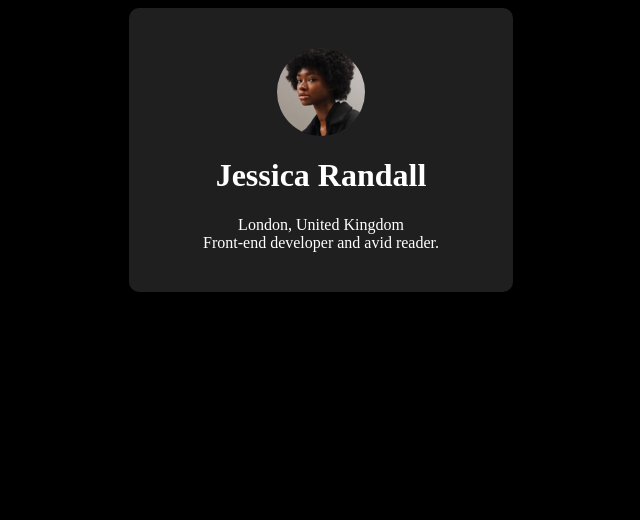
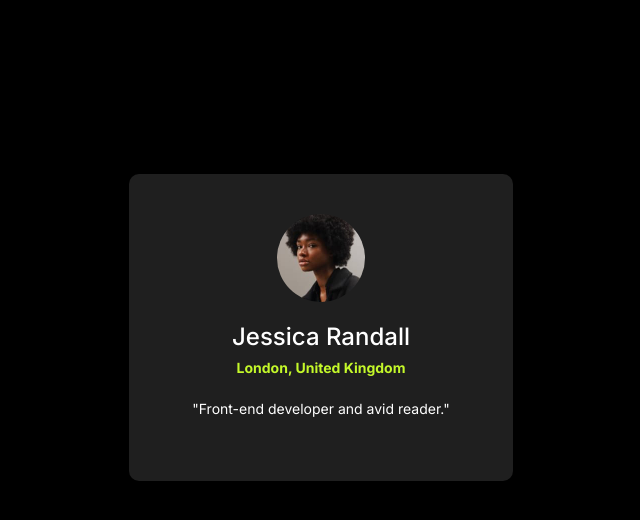
Before and after one commit to eriksleziona/social-links-page, a React (Vite) app: page / in a window 1280 px wide. Shown: the top 520 px of the page, without its empty margins (319-959 px from the left). Built offline with nearby package versions, Linux system fonts and the light colour scheme.

Commit message:
Compliting the user informaton component.

```diff
--- a/src/Modules/Home/Components/UserInformation/UserInfomation.scss
+++ b/src/Modules/Home/Components/UserInformation/UserInfomation.scss
@@ -2,4 +2,21 @@
   display: flex;
   flex-direction: column;
   text-align: center;
+  &__name {
+    font-weight: 500;
+    font-size: 24px;
+    margin-top: 20px;
+    margin-bottom: 8px;
+  }
+  &__country {
+    font-size: 14px;
+    font-weight: bold;
+    margin: 0;
+    color: #c4f82a;
+  }
+
+  &__jobTitle {
+    margin: 24px 0 24px 0;
+    font-size: 14px;
+  }
 }
--- a/src/Modules/Home/Components/UserInformation/UserInformation.tsx
+++ b/src/Modules/Home/Components/UserInformation/UserInformation.tsx
@@ -4,11 +4,11 @@ import "./UserInfomation.scss";
 const UserInformation: FC<UserProps> = ({ name, city, country, jobTitle }) => {
   return (
     <div className="user-information-container">
-      <h1>{name}</h1>
-      <div>
+      <h1 className="user-information-container__name">{name}</h1>
+      <p className="user-information-container__country">
         {city}, {country}
-      </div>
-      <div>{jobTitle}</div>
+      </p>
+      <p className="user-information-container__jobTitle">"{jobTitle}"</p>
     </div>
   );
 };
--- a/src/Modules/Home/pages/SocialLinkPage/SocialLinkPage.scss
+++ b/src/Modules/Home/pages/SocialLinkPage/SocialLinkPage.scss
@@ -1,6 +1,7 @@
 .page-container {
   margin: 0 auto;
   width: 304px;
+  margin-top: 174px;
   background-color: #1f1f1f;
   padding: 40px;
   border-radius: 10px;
--- a/src/main.scss
+++ b/src/main.scss
@@ -1,8 +1,11 @@
+@import url("https://fonts.googleapis.com/css2?family=Inter:wght@100..900&display=swap");
+
 :root {
   --background-color: #000;
 }
 
 html {
+  font-family: "Inter", "Sans Serif";
   width: 100%;
   height: 100%;
 }
```
